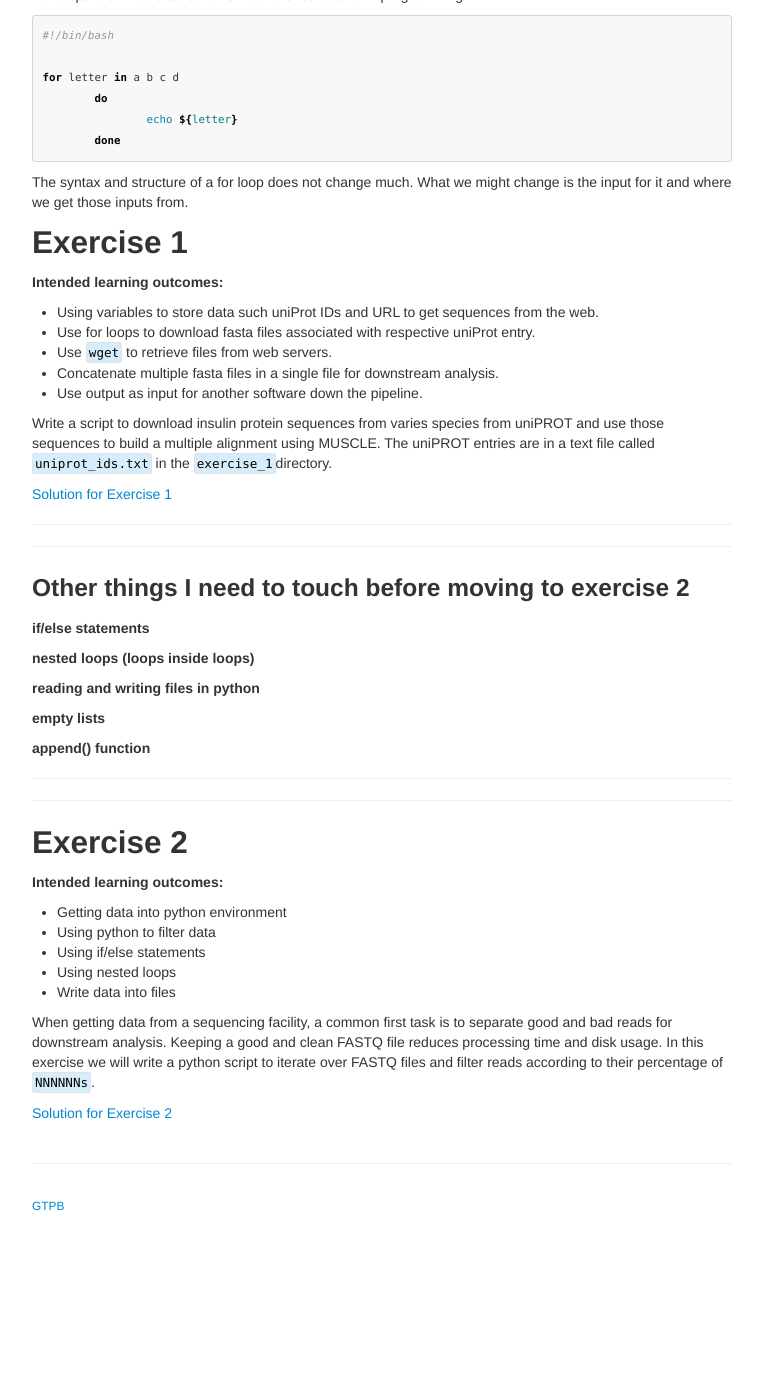
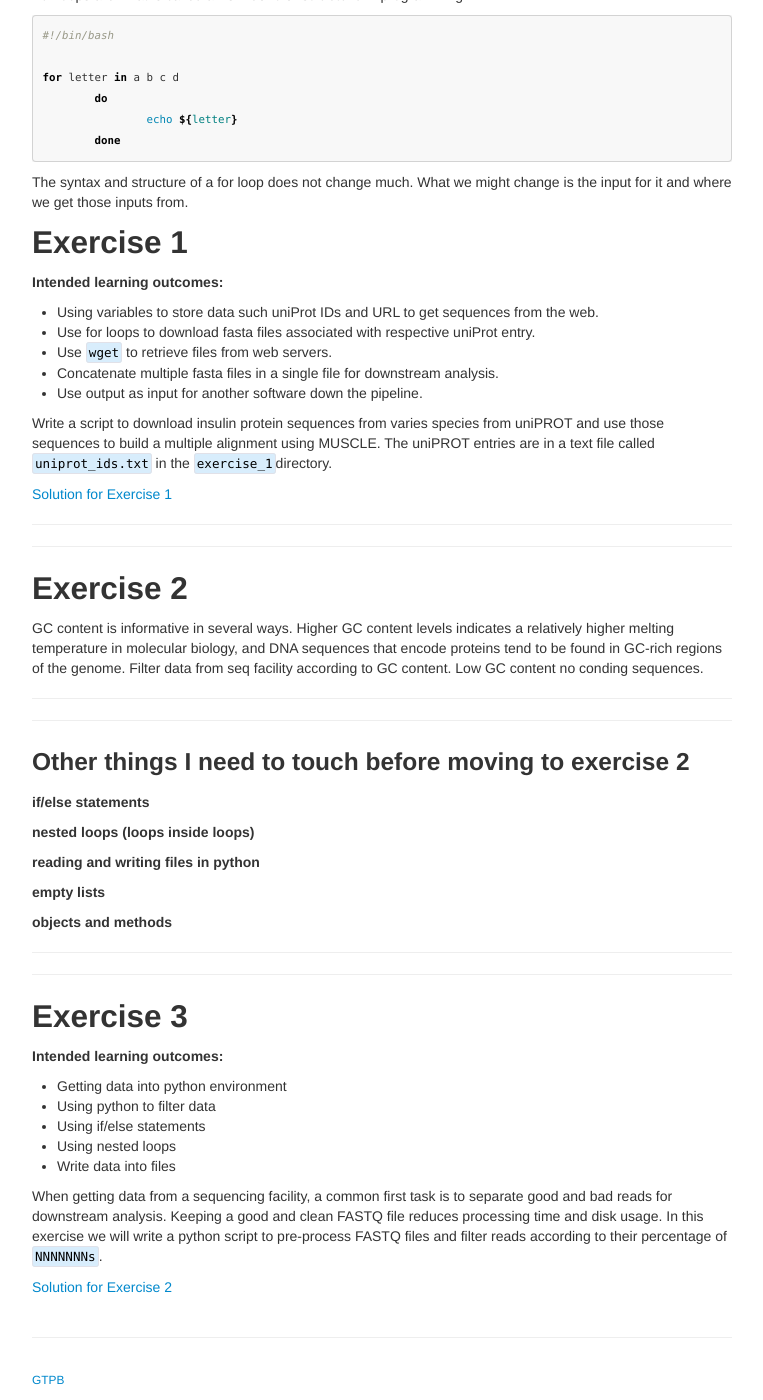
Before and after one commit to GTPB/IBB21, a Jekyll site: the page built from pages/Introduction.md, in a window 1280 px wide and 1400 px high, scrolled down 3607 px. Shown: the whole window, without its empty margins (258-1021 px from the left). Built offline with Jekyll 4.4.1, drawn with Linux system fonts in a browser that asks for light colours; our own code applies the rules of GitHub Pages for plain Markdown files; before the commit the page ends 4833 px from its top, so only the background shows below that; some of the changed text lies outside the part shown.

Commit message:
instructors

```diff
--- a/pages/Introduction.md
+++ b/pages/Introduction.md
@@ -187,6 +187,15 @@ Write a script to download insulin protein sequences from varies species from un
 ***********************************************************************
 ***********************************************************************
 
+## Exercise 2
+
+GC content is informative in several ways. Higher GC content levels indicates a relatively higher melting temperature in molecular biology, and DNA sequences that encode proteins tend to be found in GC-rich regions of the genome. Filter data from seq facility according to GC content. Low GC content no conding sequences.
+
+
+
+***********************************************************************
+***********************************************************************
+
 ### Other things I need to touch before moving to exercise 2
 
 **if/else statements**
@@ -197,13 +206,13 @@ Write a script to download insulin protein sequences from varies species from un
 
 **empty lists**
 
-**append() function**
+**objects and methods**
 
 ***********************************************************************
 ***********************************************************************
 
 
-## Exercise 2
+## Exercise 3
 
 **Intended learning outcomes:**
 
@@ -214,6 +223,6 @@ Write a script to download insulin protein sequences from varies species from un
 * Write data into files
 
 When getting data from a sequencing facility, a common first task is to separate good and bad reads for downstream analysis. Keeping a good and clean FASTQ file reduces processing time and disk usage.
-In this exercise we will write a python script to iterate over FASTQ files and filter reads according to their percentage of `NNNNNNs`.
+In this exercise we will write a python script to pre-process FASTQ files and filter reads according to their percentage of `NNNNNNNs`.
 
 [Solution for Exercise 2](Solution_2.md)
```
Also changed, not shown: other parts of pages/Introduction.md (+1 -1 lines), index.md (+19 -10 lines).
